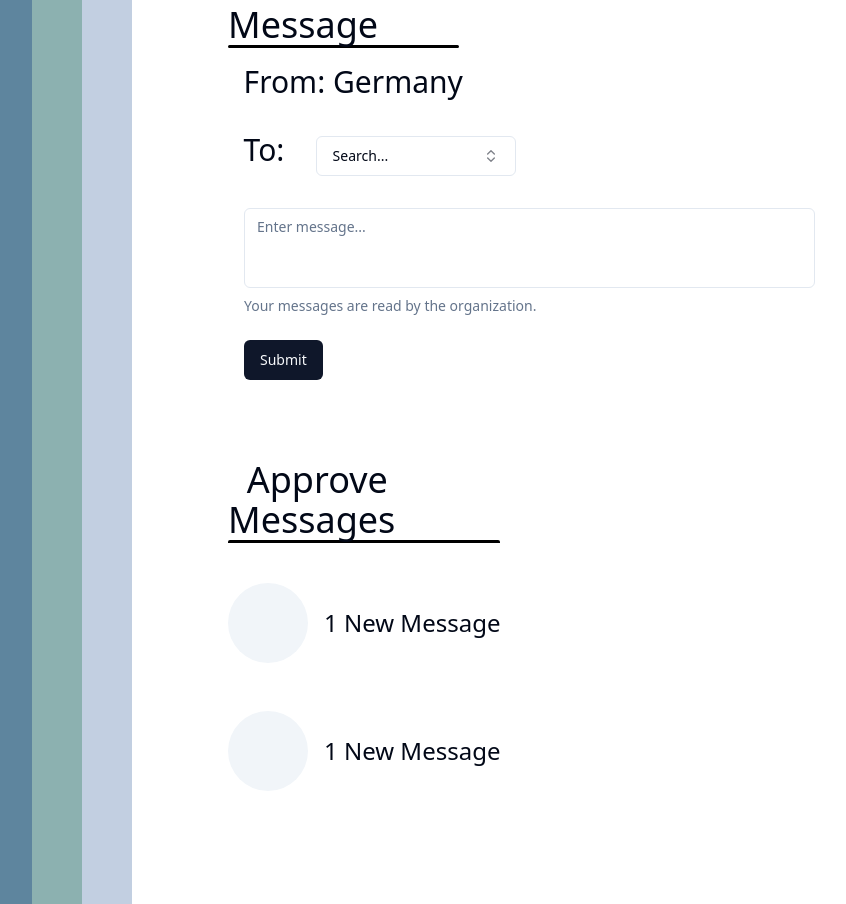
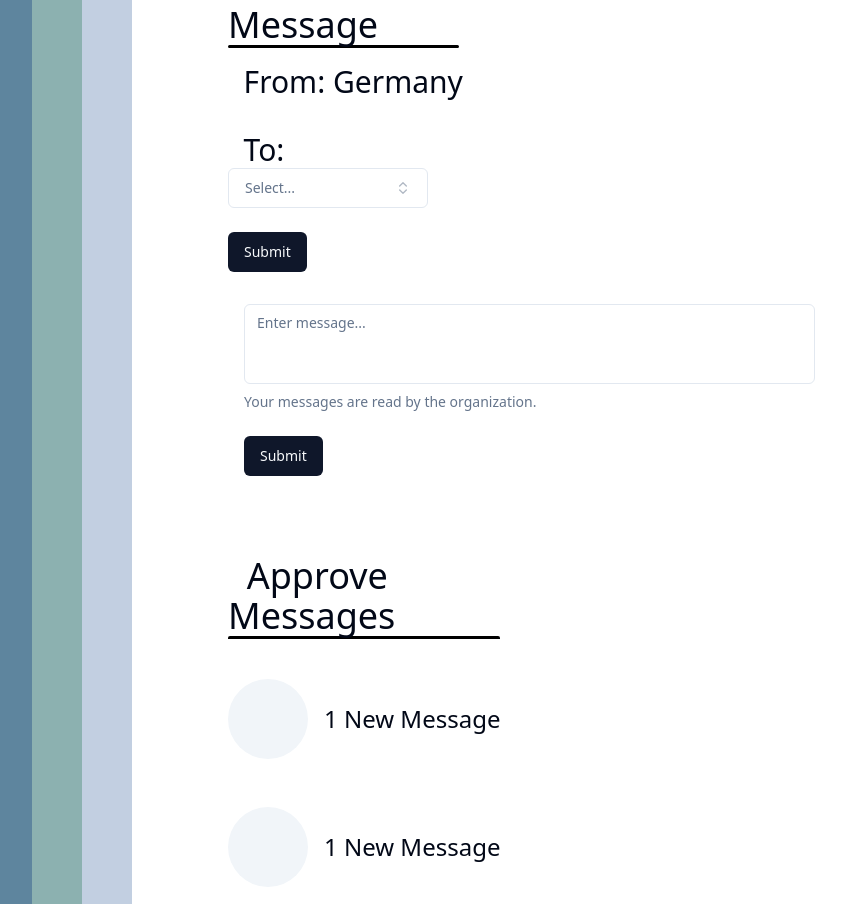
Before and after one commit to kyenideniz/acimun-online, a Next.js app: page /dashboard in a window 1280 px wide. Shown: the part 1441-2345 px from the top of the page, without its empty margins (68-914 px from the left). Built offline with nearby package versions, Linux system fonts and the light colour scheme.

Commit message:
select box form test

```diff
--- a/components/dashboard.tsx
+++ b/components/dashboard.tsx
@@ -57,7 +57,7 @@
             </div>
             <div className="container3">
             <div></div>
-            <Upload />
+              <Upload />
             </div>
             </div>
           </div>
--- a/components/selectBox.tsx
+++ b/components/selectBox.tsx
@@ -22,7 +22,7 @@
     frameworks: Array<any>;
     placeholder: string,
 }
-export const SelectBox: React.FC<SecondaryBannerProps> = ({
+export const SelectBox2: React.FC<SecondaryBannerProps> = ({
     frameworks,
     placeholder,
 }) => {
@@ -72,3 +72,112 @@
     </Popover>
   )
 }
+
+import { zodResolver } from "@hookform/resolvers/zod"
+import { useForm } from "react-hook-form"
+import * as z from "zod"
+
+import {
+  Form,
+  FormControl,
+  FormDescription,
+  FormField,
+  FormItem,
+  FormLabel,
+  FormMessage,
+} from "@/components/ui/form"
+
+import { toast } from "@/components/ui/use-toast"
+
+const FormSchema = z.object({
+  value: z.string({
+    required_error: "Please select a value.",
+  }),
+})
+
+interface SecondaryBannerProps{
+    frameworks: Array<any>;
+}
+export const SelectBox: React.FC<SecondaryBannerProps> = ({
+    frameworks,
+}) => {
+  const form = useForm<z.infer<typeof FormSchema>>({
+    resolver: zodResolver(FormSchema),
+  })
+
+  function onSubmit(data: z.infer<typeof FormSchema>) {
+    toast({
+      title: "You submitted the following values:",
+      description: (
+        <pre className="mt-2 w-[340px] rounded-md bg-slate-950 p-4">
+          <code className="text-white">{JSON.stringify(data, null, 2)}</code>
+        </pre>
+      ),
+    })
+  }
+
+  return (
+    <Form {...form}>
+      <form onSubmit={form.handleSubmit(onSubmit)} className="space-y-6">
+        <FormField
+          control={form.control}
+          name="value"
+          render={({ field }) => (
+            <FormItem className="flex flex-col">
+              <Popover>
+                <PopoverTrigger asChild>
+                  <FormControl>
+                    <Button
+                      variant="outline"
+                      role="combobox"
+                      className={cn(
+                        "w-[200px] justify-between",
+                        !field.value && "text-muted-foreground"
+                      )}
+                    >
+                      {field.value
+                        ? frameworks.find(
+                            (framework) => framework.value === field.value
+                          )?.label
+                        : "Select..."}
+                      <ChevronsUpDown className="ml-2 h-4 w-4 shrink-0 opacity-50" />
+                    </Button>
+                  </FormControl>
+                </PopoverTrigger>
+                <PopoverContent className="w-[200px] p-0">
+                  <Command>
+                    <CommandInput placeholder="Search..." />
+                    <CommandEmpty>No value found.</CommandEmpty>
+                    <CommandGroup>
+                      {frameworks.map((framework) => (
+                        <CommandItem
+                          value={framework.label}
+                          key={framework.value}
+                          onSelect={() => {
+                            form.setValue("value", framework.value)
+                          }}
+                        >
+                          <Check
+                            className={cn(
+                              "mr-2 h-4 w-4",
+                              framework.value === field.value
+                                ? "opacity-100"
+                                : "opacity-0"
+                            )}
+                          />
+                          {framework.label}
+                        </CommandItem>
+                      ))}
+                    </CommandGroup>
+                  </Command>
+                </PopoverContent>
+              </Popover>
+              <FormMessage />
+            </FormItem>
+          )}
+        />
+        <Button type="submit">Submit</Button>
+      </form>
+    </Form>
+  )
+}
```
